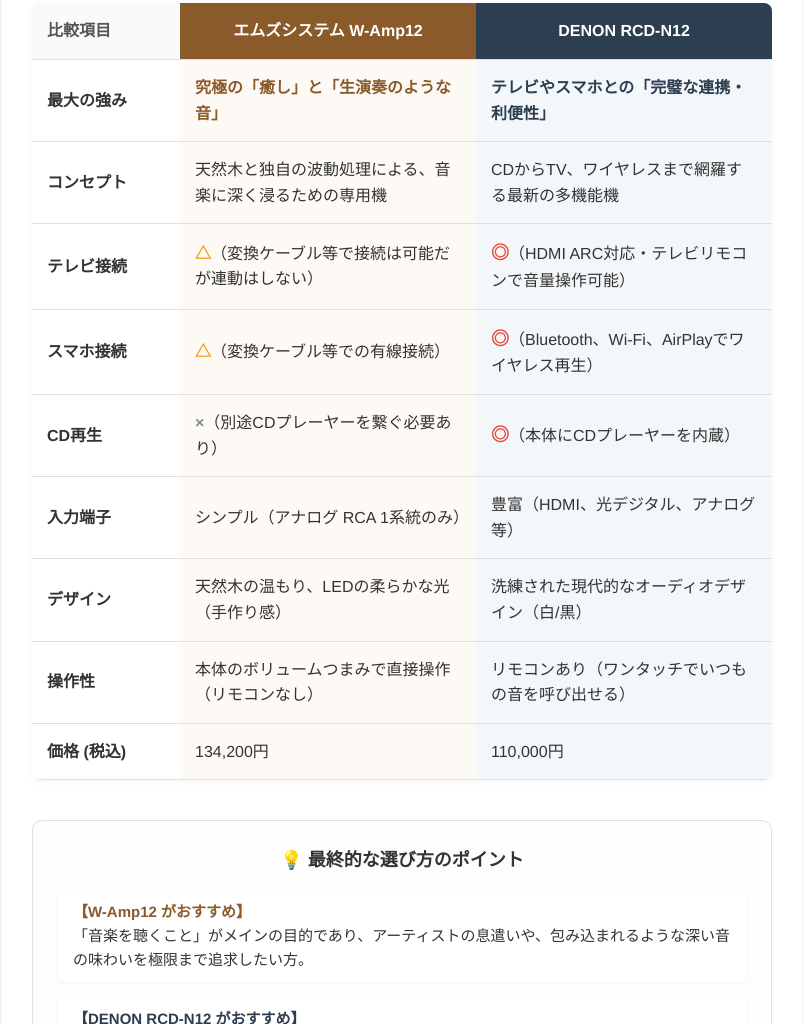
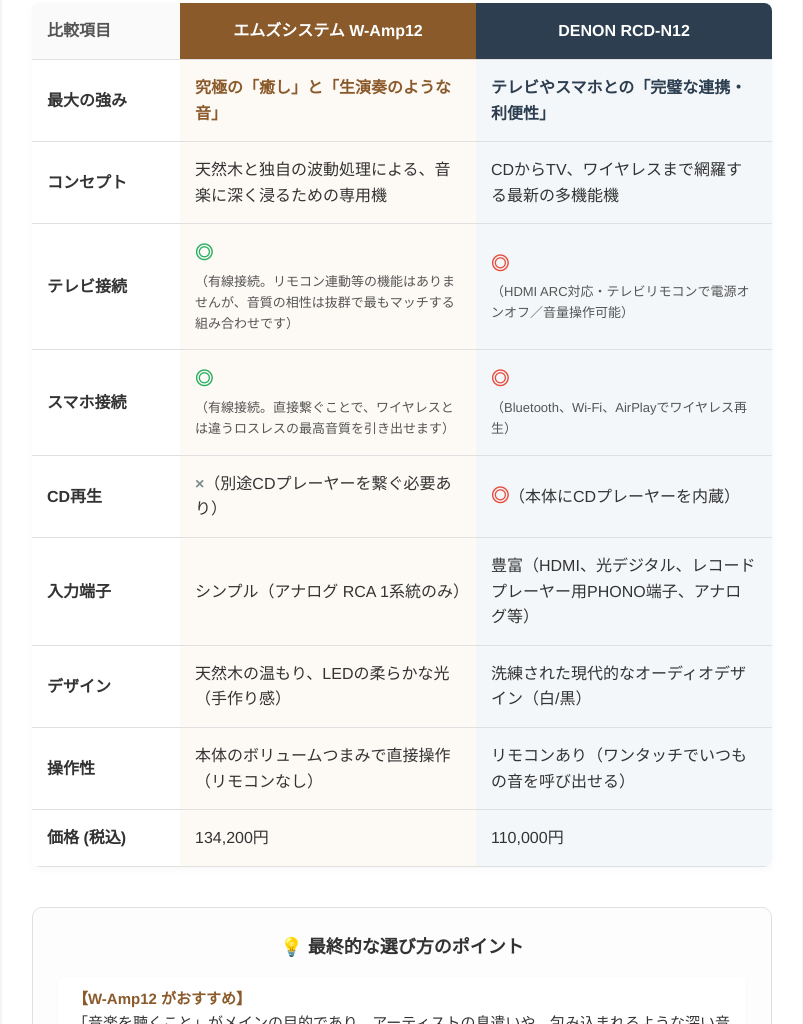
Before and after one commit to masakisato-mssystem/amp-comparison, a plain HTML site: page index.html in a window 1280 px wide. Shown: the part 1004-2028 px from the top of the page, without its empty margins (238-1041 px from the left). Drawn offline with Linux system fonts and the light colour scheme.

Commit message:
Update index.html

```diff
--- a/index.html
+++ b/index.html
@@ -202,8 +202,10 @@
         .highlight-d { color: var(--denon-color); font-weight: bold; }
 
         .mark-circle { color: #e74c3c; font-weight: bold; font-size: 18px; }
-        .mark-triangle { color: #f39c12; font-weight: bold; font-size: 16px; }
+        .mark-good { color: #27ae60; font-weight: bold; font-size: 18px; } /* 新規追加：ポジティブな〇表現用 */
         .mark-cross { color: #7f8c8d; font-weight: bold; font-size: 16px; }
+
+        .text-small { font-size: 13px; color: #555; display: block; margin-top: 4px; }
 
         /* まとめセクション */
         .summary {
@@ -250,7 +252,7 @@
 
     <div class="content">
 
-        <!-- 特徴解説 (一番上に移動) -->
+        <!-- 特徴解説 -->
         <div class="features">
             <!-- W-Amp12 -->
             <div class="card card-w-amp">
@@ -301,7 +303,7 @@
             </div>
         </div>
 
-        <!-- 比較表 (真ん中に移動) -->
+        <!-- 比較表 -->
         <div class="table-wrapper">
             <table>
                 <thead>
@@ -324,13 +326,25 @@
                     </tr>
                     <tr>
                         <td><strong>テレビ接続</strong></td>
-                        <td><span class="mark-triangle">△</span>（変換ケーブル等で接続は可能だが連動はしない）</td>
-                        <td><span class="mark-circle">◎</span>（HDMI ARC対応・テレビリモコンで音量操作可能）</td>
+                        <td>
+                            <span class="mark-good">◎</span>
+                            <span class="text-small">（有線接続。リモコン連動等の機能はありませんが、音質の相性は抜群で最もマッチする組み合わせです）</span>
+                        </td>
+                        <td>
+                            <span class="mark-circle">◎</span>
+                            <span class="text-small">（HDMI ARC対応・テレビリモコンで電源オンオフ／音量操作可能）</span>
+                        </td>
                     </tr>
                     <tr>
                         <td><strong>スマホ接続</strong></td>
-                        <td><span class="mark-triangle">△</span>（変換ケーブル等での有線接続）</td>
-                        <td><span class="mark-circle">◎</span>（Bluetooth、Wi-Fi、AirPlayでワイヤレス再生）</td>
+                        <td>
+                            <span class="mark-good">◎</span>
+                            <span class="text-small">（有線接続。直接繋ぐことで、ワイヤレスとは違うロスレスの最高音質を引き出せます）</span>
+                        </td>
+                        <td>
+                            <span class="mark-circle">◎</span>
+                            <span class="text-small">（Bluetooth、Wi-Fi、AirPlayでワイヤレス再生）</span>
+                        </td>
                     </tr>
                     <tr>
                         <td><strong>CD再生</strong></td>
@@ -340,7 +354,7 @@
                     <tr>
                         <td><strong>入力端子</strong></td>
                         <td>シンプル（アナログ RCA 1系統のみ）</td>
-                        <td>豊富（HDMI、光デジタル、アナログ等）</td>
+                        <td>豊富（HDMI、光デジタル、レコードプレーヤー用PHONO端子、アナログ等）</td>
                     </tr>
                     <tr>
                         <td><strong>デザイン</strong></td>
```
